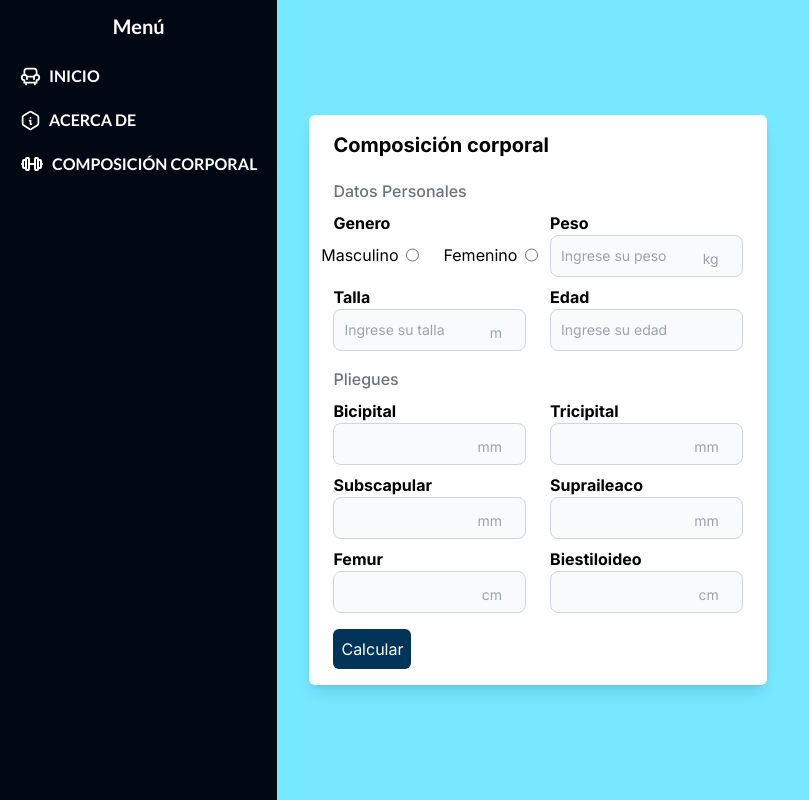
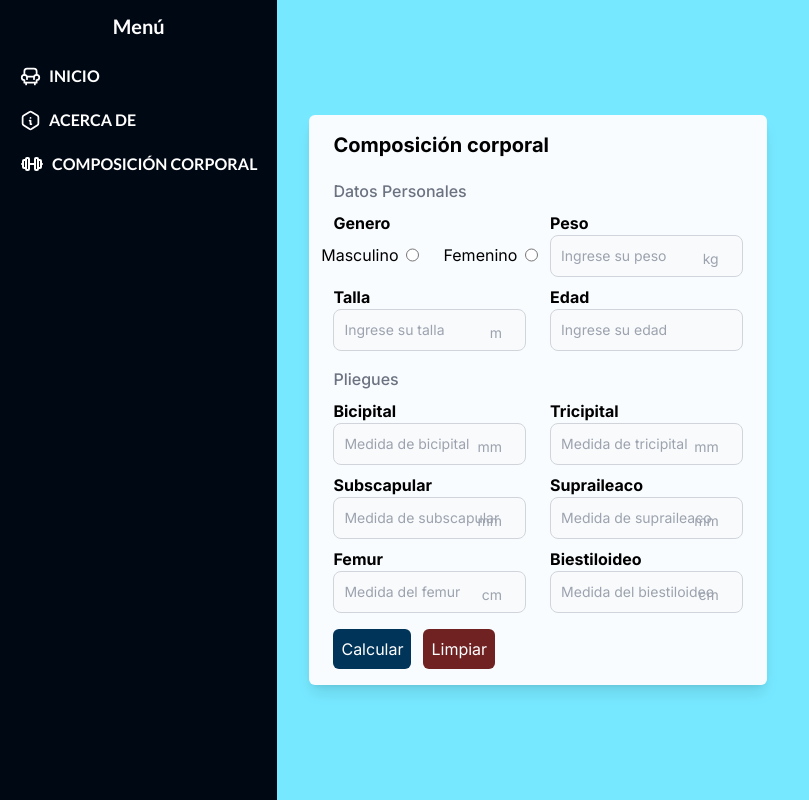
Before and after one commit to Hugocrown1/PracticaDashboard, a Next.js app: page /densidad in a window 1280 px wide. Shown: the whole page, without its empty margins (0-809 px from the left). Built offline with nearby package versions, Linux system fonts and the light colour scheme.

Commit message:
local storage and clean button

```diff
--- a/app/densidad/page.jsx
+++ b/app/densidad/page.jsx
@@ -4,24 +4,35 @@ import { ChartPie } from "@/components/ChartPie";
 import { Form } from "@/components/Form";
 import { Table } from "@/components/Table";
 
-import React, { useState } from "react";
+import React, { useEffect, useState } from "react";
 
 export const Density = () => {
-  const [density, setDensity] = useState(null);
+  const [density, setDensity] = useState();
 
-  const [percentages, setPercentages] = useState({
-    bone_mass: null,
-    fat_mass: null,
-    residual_mass: null,
-    muscular_mass: null,
-  });
+  const [showResults, setShowResults] = useState(false)
 
-  const [masses, setMasses] = useState({
-    bone_mass: null,
-    fat_mass: null,
-    residual_mass: null,
-    muscular_mass: null,
-  });
+  const [percentages, setPercentages] = useState({});
+
+  const [masses, setMasses] = useState({});
+
+
+  useEffect(() => {
+    const userData = JSON.parse(window.localStorage.getItem('userFormData'));
+
+    if (!userData) {
+      return;
+    }
+
+    setMasses(userData.user_masses);
+    setPercentages(userData.user_percentages);
+    setDensity(userData.user_density);
+    setShowResults(true);
+  }, []);
+
+
+
+
+
 
   const calculateDensity = (inputValues) => {
     const {
@@ -58,7 +69,7 @@ export const Density = () => {
       return { bodyDensity, residual };
     };
 
-    const densityAndMass = () => {
+
       const { bodyDensity, residual } = calculateDensityAndResidual();
       setDensity(bodyDensity);
 
@@ -74,38 +85,55 @@ export const Density = () => {
       const muscularMassKilos =
         weight - (fatMassKilos + calculateBoneMass() + residual);
 
-      setMasses((prevValues) => ({
-        ...prevValues,
+
+
+      const calculatedMasses = {
         bone_mass: calculateBoneMass(),
         fat_mass: fatMassKilos,
         muscular_mass: muscularMassKilos,
         residual_mass: residual,
-      }));
+      }
+      setMasses(calculatedMasses);
 
-      setPercentages((prevValues) => ({
-        ...prevValues,
+      const calculatedPercentages = {
         bone_mass: boneMassPercentage,
         fat_mass: fat,
         muscular_mass: muscularMassPercentage,
         residual_mass: residualMassPercentage,
-      }));
-    };
+      }
+      setPercentages(calculatedPercentages);
 
-    densityAndMass();
+
+
+
+    window.localStorage.setItem('userFormData', JSON.stringify(
+      { user_masses:{...calculatedMasses},
+        user_percentages:{...calculatedPercentages},
+        user_density: bodyDensity
+      }))
+
+    setShowResults(true)
   };
+
+  const resetResults = () => {
+    setMasses({})
+    setPercentages({})
+    setDensity(0)
+
+    setShowResults(false)
+
+
+  }
 
   return (
     <div className="grid grid-cols-2 gap-x-6 bg-[#76e8ff] items-center justify-center p-8 h-screen">
-      <Form calculateDensity={calculateDensity} />
+      <Form calculateDensity={calculateDensity} resetResults={resetResults} />
 
-      {density && (
-        <div className="flex flex-row gap-y-2 p-4 justify-between  bg-white rounded-md">
-
-
+      {showResults && (
+        <div className="flex flex-row gap-y-2 p-4 justify-between  bg-[#f9fcff] rounded-md">
 
             <Table percentages={percentages} masses={masses} density={density} />
             <ChartPie percentages={percentages} />
-
 
         </div>
       )}
--- a/components/Form.jsx
+++ b/components/Form.jsx
@@ -1,7 +1,7 @@
-import React, { useState } from "react";
+import React, { useEffect, useState } from "react";
 
-export const Form = ({ calculateDensity }) => {
-  const [inputValues, setInputValues] = useState({
+export const Form = ({ calculateDensity, resetResults }) => {
+  const initialStateValues = {
     gender: "",
     weight: "",
     size: "",
@@ -12,7 +12,24 @@ export const Form = ({ calculateDensity }) => {
     suprailiac: "",
     femur: "",
     bistyloid: "",
-  });
+  }
+
+  const [inputValues, setInputValues] = useState(initialStateValues);
+
+  useEffect(() => {
+    const userInputs = JSON.parse(window.localStorage.getItem('userInputsValues'))
+    const form = document.getElementById('form');
+
+    if(!userInputs){
+      return
+    }
+
+    userInputs.gender === 'hombre' ? form.elements[0].checked = true : form.elements[1].checked = true
+
+    setInputValues({...userInputs})
+
+  }, [])
+
 
   const handleInputChange = (e) => {
     const { name, value, type } = e.target;
@@ -33,13 +50,42 @@ export const Form = ({ calculateDensity }) => {
     e.preventDefault();
 
     calculateDensity(inputValues);
+    window.localStorage.setItem(
+      'userInputsValues', JSON.stringify({...inputValues})
+    )
   };
 
+  const handleReset = (e) => {
+    e.preventDefault();
+
+    if(window.confirm('¿Seguro que quiere restablecer los resultados?')){
+    //Desmarcar casillas
+    e.target.elements[0].checked = false
+    e.target.elements[1].checked = false
+
+    //Se establecen los valores predeterminados
+    setInputValues(initialStateValues)
+
+    //Se borra el local storage
+    window.localStorage.removeItem('userInputsValues')
+    window.localStorage.removeItem('userFormData')
+
+    //Se reinicia el estado de la pagina principal
+    resetResults()
+    }
+
+
+
+
+
+
+  }
+
   return (
-    <div className="bg-[#ffff] text-black rounded-md w-full h-fit mx-auto px-6 py-4 shadow-lg">
+    <div className="bg-[#f9fcff] text-black rounded-md w-full h-fit mx-auto px-6 py-4 shadow-lg">
       <h1 className="text-xl font-bold mb-5">Composición corporal</h1>
 
-      <form onSubmit={handleSubmit}>
+      <form id="form" onSubmit={handleSubmit} onReset={handleReset}>
         {/* Datos personales */}
         <h2 className="font-medium text-gray-500 mb-2">Datos Personales</h2>
         <div className="grid grid-cols-2 gap-x-6 gap-y-2 mb-4 font-bold">
@@ -128,6 +174,7 @@ export const Form = ({ calculateDensity }) => {
               type="number"
               name="bicep"
               value={inputValues.bicep}
+              placeholder="Medida de bicipital"
               required
               onChange={handleInputChange}
             />
@@ -141,6 +188,7 @@ export const Form = ({ calculateDensity }) => {
               type="number"
               name="tricep"
               value={inputValues.tricep}
+              placeholder="Medida de tricipital"
               required
               onChange={handleInputChange}
             />
@@ -153,6 +201,7 @@ export const Form = ({ calculateDensity }) => {
               type="number"
               name="subscapular"
               value={inputValues.subscapular}
+              placeholder="Medida de subscapular"
               required
               onChange={handleInputChange}
             />
@@ -165,6 +214,7 @@ export const Form = ({ calculateDensity }) => {
               type="number"
               name="suprailiac"
               value={inputValues.suprailiac}
+              placeholder="Medida de supraileaco"
               required
               onChange={handleInputChange}
             />
@@ -178,6 +228,7 @@ export const Form = ({ calculateDensity }) => {
               type="number"
               name="femur"
               value={inputValues.femur}
+              placeholder="Medida del femur"
               required
               onChange={handleInputChange}
             />
@@ -191,6 +242,7 @@ export const Form = ({ calculateDensity }) => {
               type="number"
               name="bistyloid"
               value={inputValues.bistyloid}
+              placeholder="Medida del biestiloideo"
               required
               onChange={handleInputChange}
             />
@@ -199,10 +251,17 @@ export const Form = ({ calculateDensity }) => {
         </div>
 
         <button
-          className="mt-4 p-2 bg-[#003459] text-white rounded-md"
+          className="mt-4 mr-3 p-2 bg-[#003459] text-white rounded-md"
           type="submit"
         >
           Calcular
+        </button>
+
+        <button
+          className="mt-4 p-2 bg-[#702222] text-white rounded-md"
+          type="reset"
+        >
+          Limpiar
         </button>
       </form>
     </div>
```
